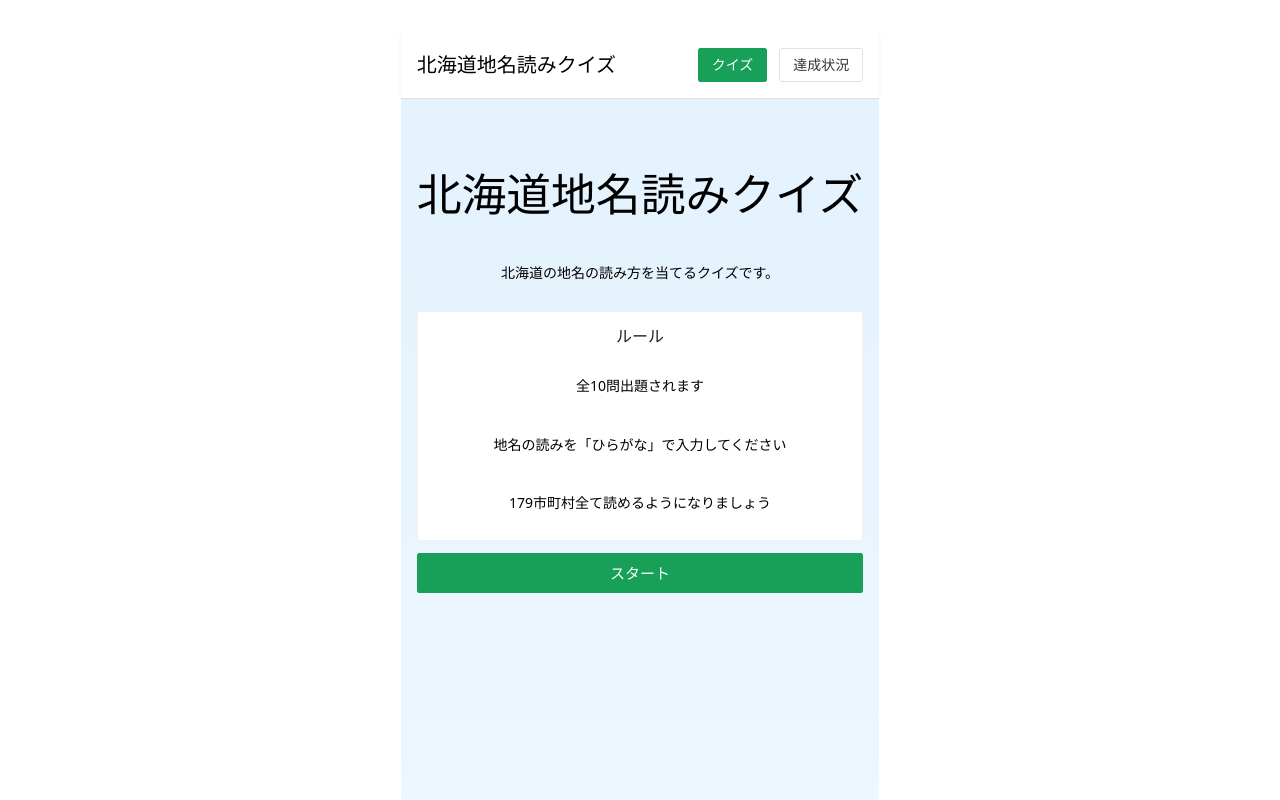
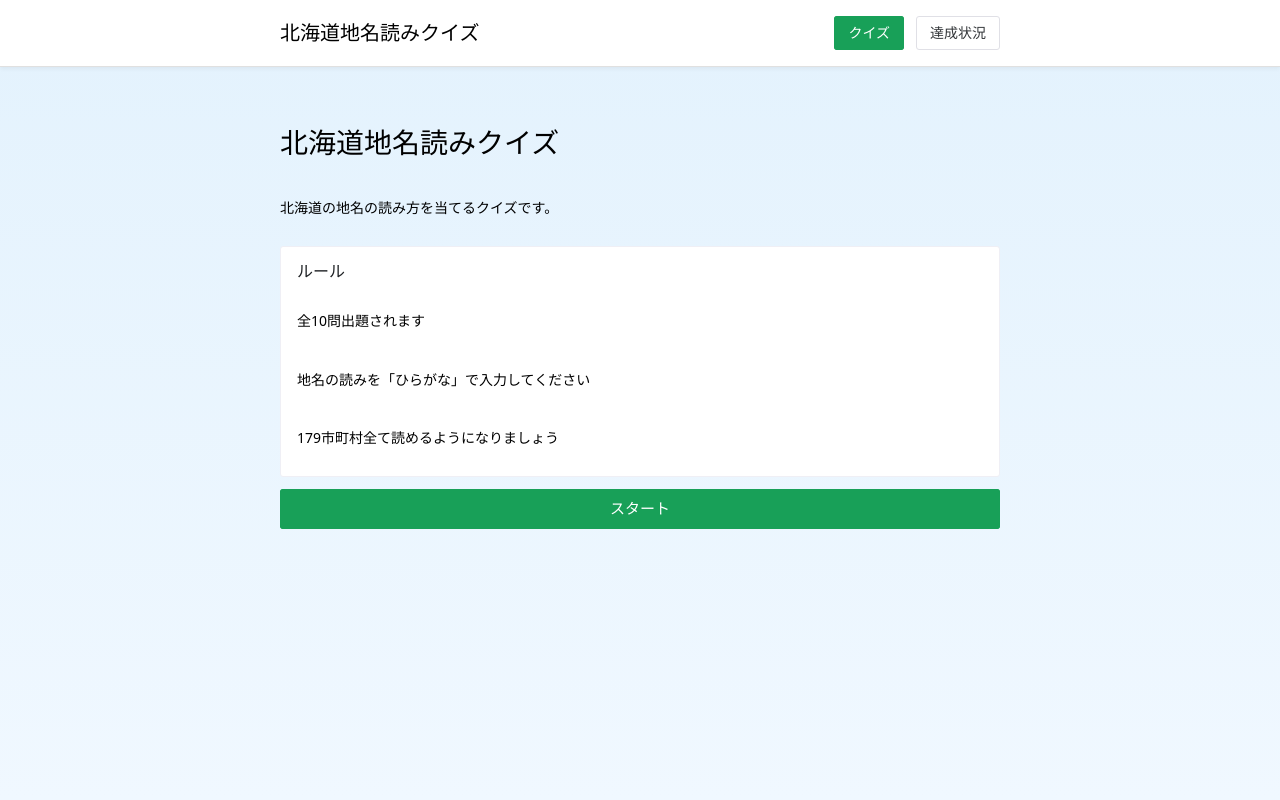
Before and after one commit to Chiroru76/hokkaido-place-quiz, a Vue app in the folder frontend/: page / in a window 1280 px wide. Shown: the top 800 px of the page. Built offline with nearby package versions, Linux system fonts and the light colour scheme; no server answers.

Commit message:
ページレイアウトを統一
- style.cssのbodyとdiv#appのデフォルトスタイルを削除
- App.vueに共通レイアウトスタイルを適用

```diff
--- a/frontend/src/App.vue
+++ b/frontend/src/App.vue
@@ -5,12 +5,22 @@ import AppHeader from './components/AppHeader.vue';
 <template>
   <div class="app-layout">
     <AppHeader />
-    <router-view />
+    <main class="main-content">
+      <router-view />
+    </main>
   </div>
 </template>
 
 <style scoped>
 .app-layout {
   min-height: 100vh;
+  background: linear-gradient(to bottom, #e3f2fd 0%, #f0f8ff 100%);
+}
+
+.main-content {
+  max-width: 720px;
+  margin: 0 auto;
+  padding: 40px 16px;
+  color: #000000;
 }
 </style>
--- a/frontend/src/pages/AchievementPage.vue
+++ b/frontend/src/pages/AchievementPage.vue
@@ -6,8 +6,8 @@ const { achievedCount, achievementRate } = useAchievedMunicipalities();
 </script>
 
 <template>
-  <div class="achievement-container">
-    <h1>達成状況</h1>
+  <div>
+    <h1 class="page-title">達成状況</h1>
 
     <n-space vertical size="large">
       <n-card title="全体の達成状況" size="small">
@@ -46,21 +46,9 @@ const { achievedCount, achievementRate } = useAchievedMunicipalities();
 </template>
 
 <style scoped>
-.achievement-container {
-  min-height: 100vh;
-  background: linear-gradient(to bottom, #e3f2fd 0%, #f0f8ff 100%);
-  padding: 40px 16px;
-  color: #000000;
-}
-
-.achievement-container > * {
-  max-width: 720px;
-  margin-left: auto;
-  margin-right: auto;
-}
-
-.achievement-container h1 {
+.page-title {
   color: #000000;
   text-align: center;
+  margin-bottom: 24px;
 }
 </style>
--- a/frontend/src/pages/QuizPage.vue
+++ b/frontend/src/pages/QuizPage.vue
@@ -164,8 +164,8 @@ function onRetry() {
 </script>
 
 <template>
-  <div class="app-container">
-    <h1>北海道地名読みクイズ</h1>
+  <div>
+    <h1 class="page-title">北海道地名読みクイズ</h1>
 
     <!-- idle -->
     <div v-if="state.phase === 'idle'">
@@ -301,24 +301,12 @@ function onRetry() {
 </template>
 
 <style scoped>
-.app-container {
-  min-height: 100vh;
-  background: linear-gradient(to bottom, #e3f2fd 0%, #f0f8ff 100%);
-  padding: 40px 16px;
+.page-title {
   color: #000000;
+  margin-bottom: 24px;
 }
 
-.app-container > * {
-  max-width: 720px;
-  margin-left: auto;
-  margin-right: auto;
-}
-
-.app-container h1 {
-  color: #000000;
-}
-
-.app-container p {
+p {
   color: #000000;
 }
 </style>
--- a/frontend/src/style.css
+++ b/frontend/src/style.css
@@ -24,15 +24,13 @@ a:hover {
 
 body {
   margin: 0;
-  display: flex;
-  place-items: center;
   min-width: 320px;
   min-height: 100vh;
 }
 
 h1 {
-  font-size: 3.2em;
-  line-height: 1.1;
+  font-size: 2em;
+  line-height: 1.2;
 }
 
 button {
@@ -58,12 +56,7 @@ button:focus-visible {
   padding: 2em;
 }
 
-#app {
-  max-width: 1280px;
-  margin: 0 auto;
-  padding: 2rem;
-  text-align: center;
-}
+/* #appのスタイルはApp.vueで管理 */
 
 @media (prefers-color-scheme: light) {
   :root {
```
